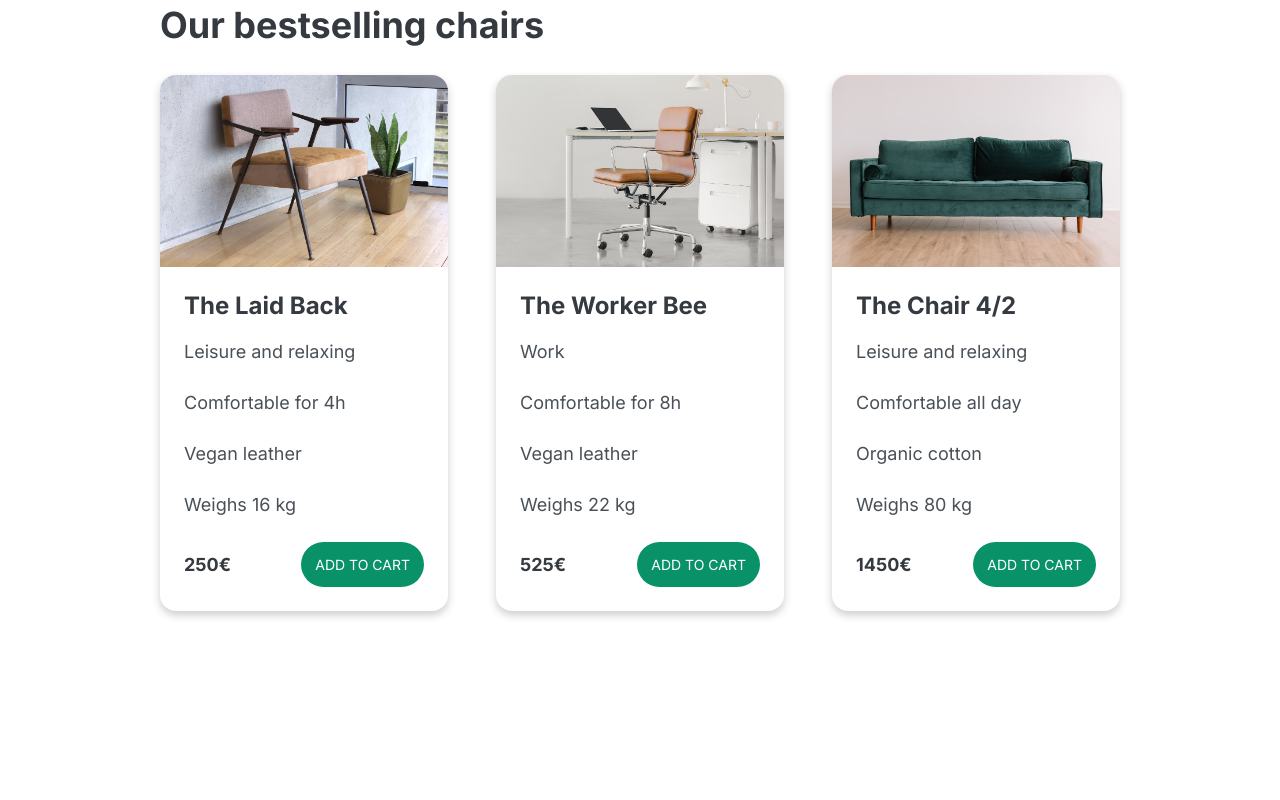
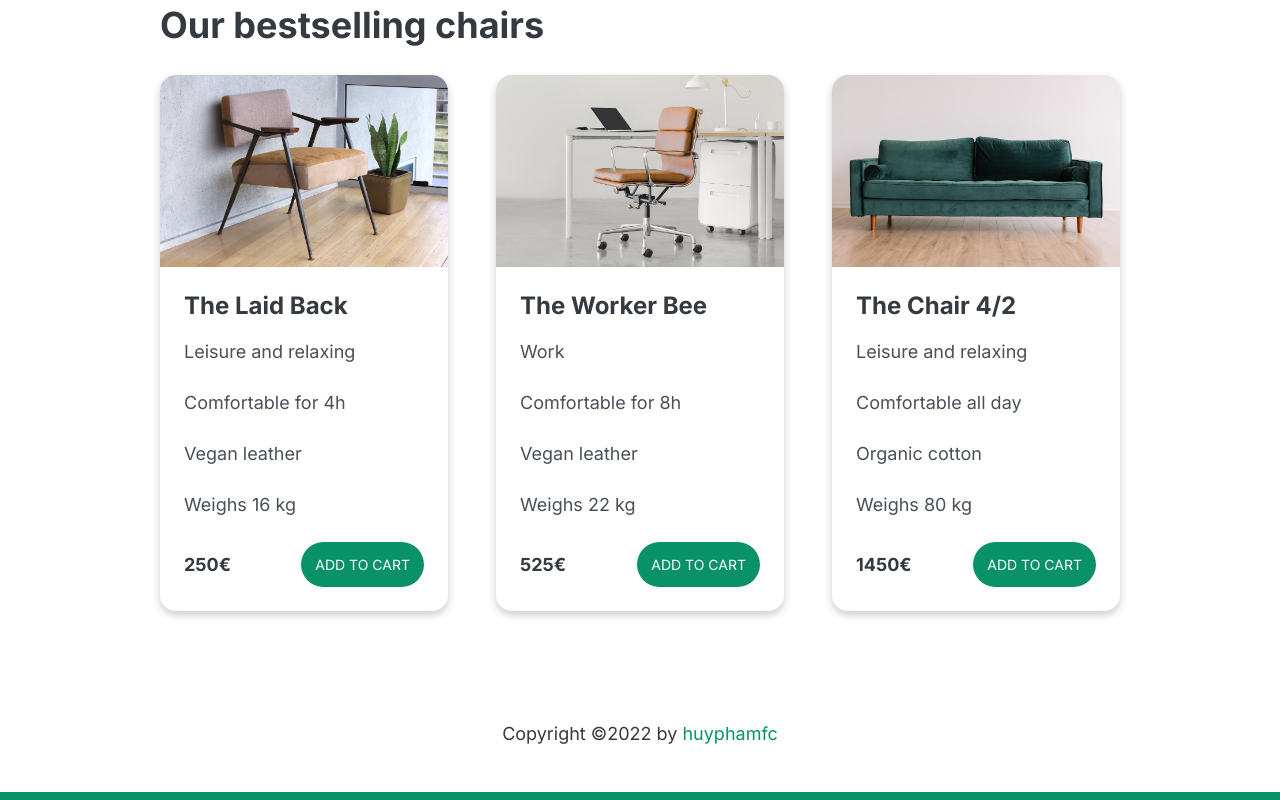
Before and after one commit to huyphamfc/sass-scss, a plain HTML site: page 01--Chair-Shop/index.html in a window 1280 px wide. Shown: the part 1304-2104 px from the top of the page. Before the commit the page ends 1979 px from the top, so only its background shows below. Drawn offline with Linux system fonts and the light colour scheme.

Commit message:
Chair Shop - build Footer

```diff
--- a/01--Chair-Shop/index.html
+++ b/01--Chair-Shop/index.html
@@ -118,6 +118,11 @@
             </div>
         </section>
     </main>
+    <!-- Footer -->
+    <footer class="footer">
+        <p class="footer__paragraph">Copyright &copy;2022 by <a class="footer__link" href="https://github.com/huyphamfc"
+                target="_blank">huyphamfc</a></p>
+    </footer>
 </body>
 
 </html>
--- /dev/null
+++ b/01--Chair-Shop/scss/layout/_footer.scss
@@ -0,0 +1,13 @@
+.footer {
+  border-bottom: 8px solid $color-palette;
+
+  .footer__paragraph {
+    color: $color-grey-shade;
+    text-align: center;
+    padding: 4.8rem;
+
+    .footer__link {
+      color: $color-palette;
+    }
+  }
+}
--- a/01--Chair-Shop/scss/main.scss
+++ b/01--Chair-Shop/scss/main.scss
@@ -7,5 +7,6 @@
 @import "./layout/header";
 @import "./layout/intro";
 @import "./layout/products";
+@import "./layout/footer";
 
 @import "./components/button";
```
Also changed, not shown: 01--Chair-Shop/css/main.css, 1 other file.
